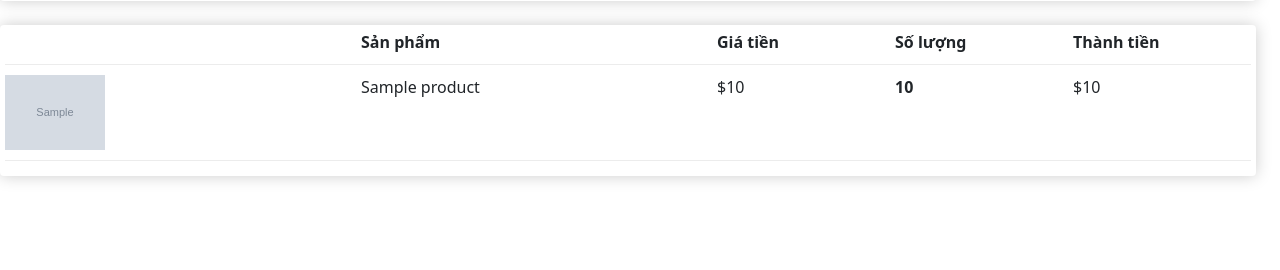
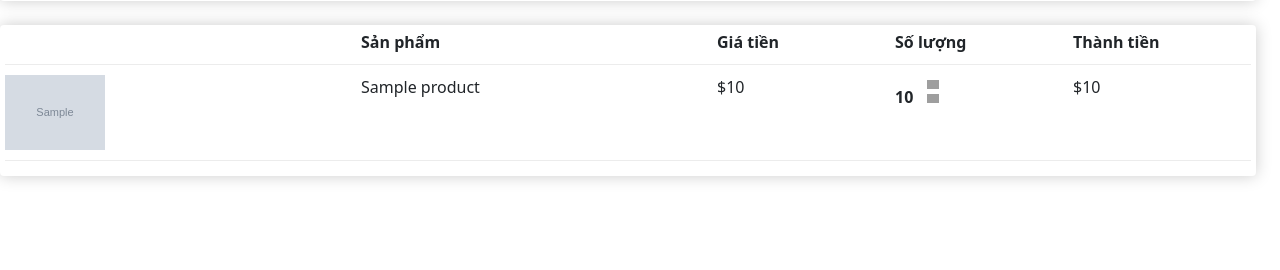
Before and after one commit to bach1701/Web-ban_may_anh, a Django app: template app/templates/app/cart.html in a window 1280 px wide. Shown: the part 258-528 px from the top of the page. Run offline with Django 3.2, Linux system fonts and the light colour scheme; the template is opened without the code that fills it: most values are stand-ins (such as "Sample title", 1, 10 or a date in 2020); grey boxes marked "Sample" are stand-in pictures; some libraries are stand-ins or nearby versions; grey boxes are pictures that could not be loaded.

Commit message:
add + remove

```diff
--- a/app/static/app/js/cart.js
+++ b/app/static/app/js/cart.js
@@ -29,5 +29,6 @@ for(i = 0; i < updateBtns.length; i++)
         })
         .then((data) =>{
             console.log('data',data)
+            location.reload()
         })
     }
--- a/app/templates/app/base.html
+++ b/app/templates/app/base.html
@@ -71,7 +71,6 @@
                                 {%endfor%}
                             </ul>
                          </li>
-
 
                     </ul>
 
--- a/app/templates/app/cart.html
+++ b/app/templates/app/cart.html
@@ -37,10 +37,8 @@
 				<div style="flex:1">
 					<p class="quantity">{{item.quantity}}</p>
 					<div class="quantity">
-						<!--
-						<img class="chg-quantity " src="{% static  'app/images/arrow-up.png' %}">
-						<img class="chg-quantity" src="{% static  'app/images/arrow-down.png' %}">
-						-->
+						<img data-product={{item.product.id}} data-action='add' class="chg-quantity update-cart" src="{% static  'app/images/arrow-up.png' %}">
+						<img data-product={{item.product.id}} data-action='remove' class="chg-quantity update-cart" src="{% static  'app/images/arrow-down.png' %}">
 					</div>
 
 				</div>
--- a/app/views.py
+++ b/app/views.py
@@ -21,8 +21,6 @@ def cart(request):
     context={'items' : items, 'order' : order}
     return render(request, 'app/cart.html',context)
 
-
-
 def checkout(request):
     if request.user.is_authenticated:
         customer = request.user.customer
@@ -35,7 +33,6 @@ def checkout(request):
     return render(request, 'app/checkout.html',context)
 
 def updateItem(request):
-
     data = json.loads(request.body)
     productID = data['productID']
     action = data['action']
@@ -68,7 +65,6 @@ def detail(request):
     else:
         items = []
         order = {'get_cart_items' : 0,'order.get_bill' : 0}
-
     categories = Category.objects.filter(is_sub = False)
     id = request.GET.get('id','')
     products = Product.objects.filter(id=id)
```
Also changed, not shown: db.sqlite3, 5 other files.
